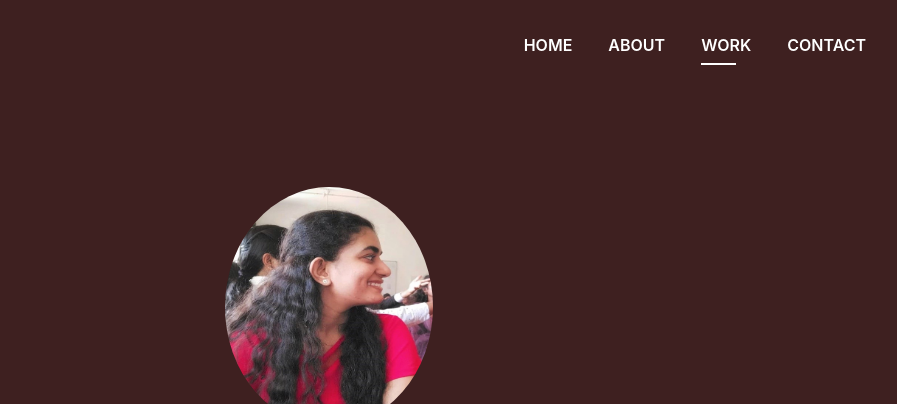
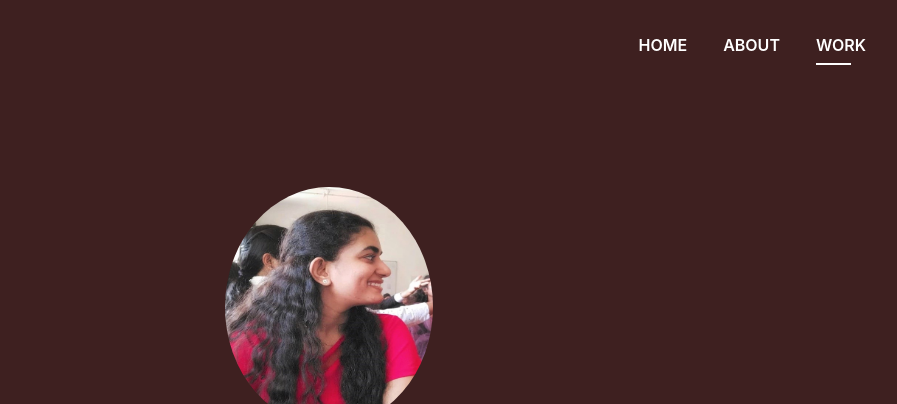
Before and after one commit to Nandana-ss/Nandana-ss.github.io, a plain HTML site: page index.html in a window 1280 px wide. Shown: the top 404 px of the page, without its empty margins (311-1208 px from the left). Drawn offline with Linux system fonts and the light colour scheme; files whose address does not match are found by name.

Commit message:
Update index.html

```diff
--- a/index.html
+++ b/index.html
@@ -52,9 +52,7 @@
           <li class="nav-item">
             <a class="nav-link js-scroll" href="#work">Work</a>
           </li>
-          <li class="nav-item">
-            <a class="nav-link js-scroll" href="#about">Contact</a>
-          </li>
+
         </ul>
       </div>
     </div>
```
